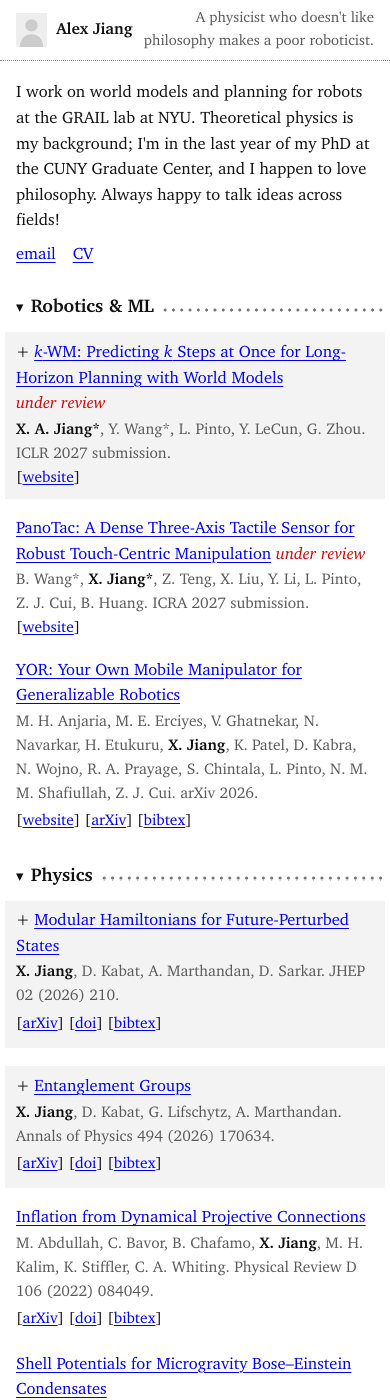
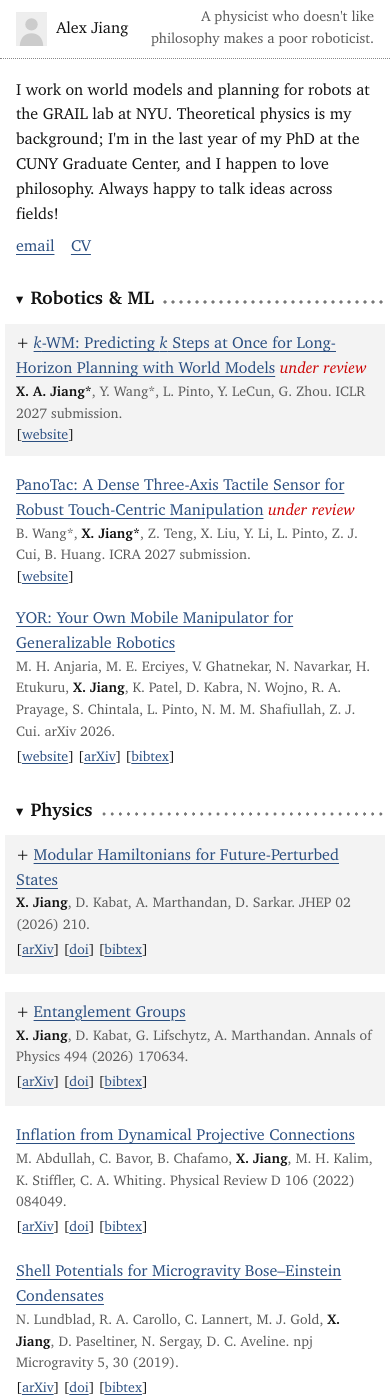
Before and after one commit to Alex-Xiaole-Jiang/Alex-Xiaole-Jiang.github.io, a Jekyll site: the page built from index.html, in a window 390 px wide and 1400 px high. Built offline with Jekyll 4.4.1, drawn with Linux system fonts in a browser that asks for light colours.

Commit message:
Clearer type hierarchy and calmer links
Larger, lighter name with a gray tagline; 16px body text with smaller
author and link lines; an 80px gap between photo and list columns
(breakpoints move to 56em and 107em); ink-blue links that stay the
same color once visited.

Co-Authored-By: Claude Opus 5.5 <noreply@anthropic.com>

```diff
--- a/assets/css/site.css
+++ b/assets/css/site.css
@@ -15,8 +15,7 @@
   --gray: #5a5a5a;
   --faint: #8a8a8a;
   --dots: #777;
-  --link: #0000ee;
-  --visited: #551a8b;
+  --link: #2b4f81;       /* links stay this color once visited too */
   --red: #cc0000;
   --box: #f3f3f3;        /* entry with a write-up */
   --box-hover: #ebebeb;
@@ -31,15 +30,15 @@
      and the write-up gets a column of its own only when all three fit.
      Otherwise it opens in a panel over the list. So the breakpoints are:
        phone below:      list + 2*phone-pad                           = 36rem
-       photo column:     2*pad + side + colgap + list                 = 54.5rem
-       write-up column:  2*pad + side + colgap + list + colgap + read = 104rem
+       photo column:     2*pad + side + colgap + list                 = 56rem
+       write-up column:  2*pad + side + colgap + list + colgap + read = 107rem
      Media queries can't use variables, so these numbers are written out there
      and in site.js; keep them in sync. (Media-query em is the browser's default
      font size, the same as rem here since html sets no font size.) */
   --side: 11rem;
   --list: 34rem;
   --read: 46rem;
-  --colgap: 3.5rem;
+  --colgap: 5rem;
   --pad: 3rem;           /* outer margin, at least */
   --top: 3.5rem;         /* space above the columns */
   --panel-pad: 2.5rem;   /* inside the write-up panel */
@@ -56,20 +55,20 @@ body {
   background: var(--bg);
   color: var(--text);
   font-family: "Charter", "Bitstream Charter", Georgia, serif;
-  font-size: 17px;
+  font-size: 16px;
   line-height: 1.55;
   font-kerning: normal;
   overflow-wrap: break-word;
 }
 
 a, .bibbtn { color: var(--link); text-decoration: underline; text-decoration-thickness: 1px; text-underline-offset: 0.16em; }
-a:visited { color: var(--visited); }
+a:visited { color: var(--link); }
 a:focus-visible, button:focus-visible, summary:focus-visible { outline: 2px solid var(--link); outline-offset: 2px; }
 
 h1, h2 { font-weight: 700; line-height: 1.25; }
 img { max-width: 100%; height: auto; }
 
-/* ---------- three columns (≥ 104em): photo | list | write-up ---------- */
+/* ---------- three columns (≥ 107em): photo | list | write-up ---------- */
 
 /* The columns sit centered as a group; only the write-up column grows. */
 .page {
@@ -88,8 +87,8 @@ img { max-width: 100%; height: auto; }
   padding: var(--top) 0 2rem;
 }
 .me .photo { display: block; width: 100%; aspect-ratio: 100 / 110; object-fit: cover; background: var(--photo-bg); }
-.me h1 { font-size: 1.35rem; margin: 1rem 0 0.25rem; }
-.me .tag { margin: 0 0 1rem; }
+.me h1 { font-size: 1.9rem; font-weight: 400; line-height: 1.15; margin: 1.1rem 0 0.4rem; }
+.me .tag { margin: 0 0 1.1rem; color: var(--gray); font-size: 0.9rem; line-height: 1.5; }
 .contact a { display: block; width: max-content; }
 .contact-inline { display: none; }   /* phone-only copy of the contact links */
 
@@ -136,7 +135,7 @@ img { max-width: 100%; height: auto; }
 .intro:focus-visible { position: static; width: auto; height: auto; clip-path: none; margin-left: 0.4em; font-size: 0.9em; }
 
 .ur { color: var(--red); white-space: nowrap; }
-.by, .ln { font-size: 0.94em; }
+.by, .ln { font-size: 0.875em; }
 .by { color: var(--gray); }
 .by b { color: var(--text); }
 
@@ -177,13 +176,13 @@ img { max-width: 100%; height: auto; }
 .todo { display: none; }
 .dev .todo { display: block; color: var(--faint); font-style: italic; }
 
-/* ---------- photo | list (< 104em): the write-up slides in over the list ---------- */
+/* ---------- photo | list (< 107em): the write-up slides in over the list ---------- */
 
 /* The panel is as wide as the full write-up column, but its left edge stops
    colgap/2 short of the photo column: half the window plus half the page,
    less the photo column and that gap. It is a little see-through, so the list
    shows behind it. */
-@media not all and (min-width: 104em) {
+@media not all and (min-width: 107em) {
   .page { grid-template-columns: var(--side) var(--list); }
   .reader {
     visibility: hidden;
@@ -211,19 +210,19 @@ img { max-width: 100%; height: auto; }
   }
 }
 @supports (backdrop-filter: blur(1px)) or (-webkit-backdrop-filter: blur(1px)) {
-  @media not all and (min-width: 104em) {
+  @media not all and (min-width: 107em) {
     .reader { background: rgba(255, 255, 255, 0.7); -webkit-backdrop-filter: blur(14px); backdrop-filter: blur(14px); }
   }
 }
 /* without JS (separate rule: a browser without :has() would drop the whole list) */
-@media not all and (min-width: 104em) {
+@media not all and (min-width: 107em) {
   html:not(.js) .reader:has(.writeup:target) { visibility: visible; opacity: 1; transform: none; }
 }
 @media (prefers-reduced-motion: reduce) { .reader { transition: none !important; } }
 
-/* ---------- one column (< 54.5em): write-ups open inside their entry ---------- */
+/* ---------- one column (< 56em): write-ups open inside their entry ---------- */
 
-@media not all and (min-width: 54.5em) {
+@media not all and (min-width: 56em) {
   /* the list, centered, never closer than --phone-pad to the screen edge */
   .page {
     display: block;
@@ -241,7 +240,7 @@ img { max-width: 100%; height: auto; }
     padding: 3rem 0 0;
   }
   .me .photo { grid-row: 1 / span 3; height: 100%; }
-  .me h1 { margin: 0 0 0.15rem; }
+  .me h1 { font-size: 1.6rem; margin: 0 0 0.2rem; }
   .me .tag { margin: 0 0 0.35rem; }
   .me .contact { margin: 0; }
   .me .contact a { display: inline; margin-right: 0.6em; }
@@ -273,8 +272,6 @@ img { max-width: 100%; height: auto; }
 /* ---------- phone (< 36em): sticky name strip ---------- */
 
 @media not all and (min-width: 36em) {
-  body { font-size: 16.5px; }
-
   .me {
     position: sticky; top: 0; z-index: 2;
     display: flex; align-items: center; gap: 0.6rem;
--- a/assets/js/site.js
+++ b/assets/js/site.js
@@ -7,8 +7,8 @@
   document.documentElement.classList.add("js");
 
   // layouts; keep in sync with site.css
-  const oneColumn = window.matchMedia("not all and (min-width: 54.5em)");
-  const docked = window.matchMedia("(min-width: 104em)");
+  const oneColumn = window.matchMedia("not all and (min-width: 56em)");
+  const docked = window.matchMedia("(min-width: 107em)");
   const panel = () => !oneColumn.matches && !docked.matches;
   const reader = document.getElementById("reader");
   let current = null;
```
